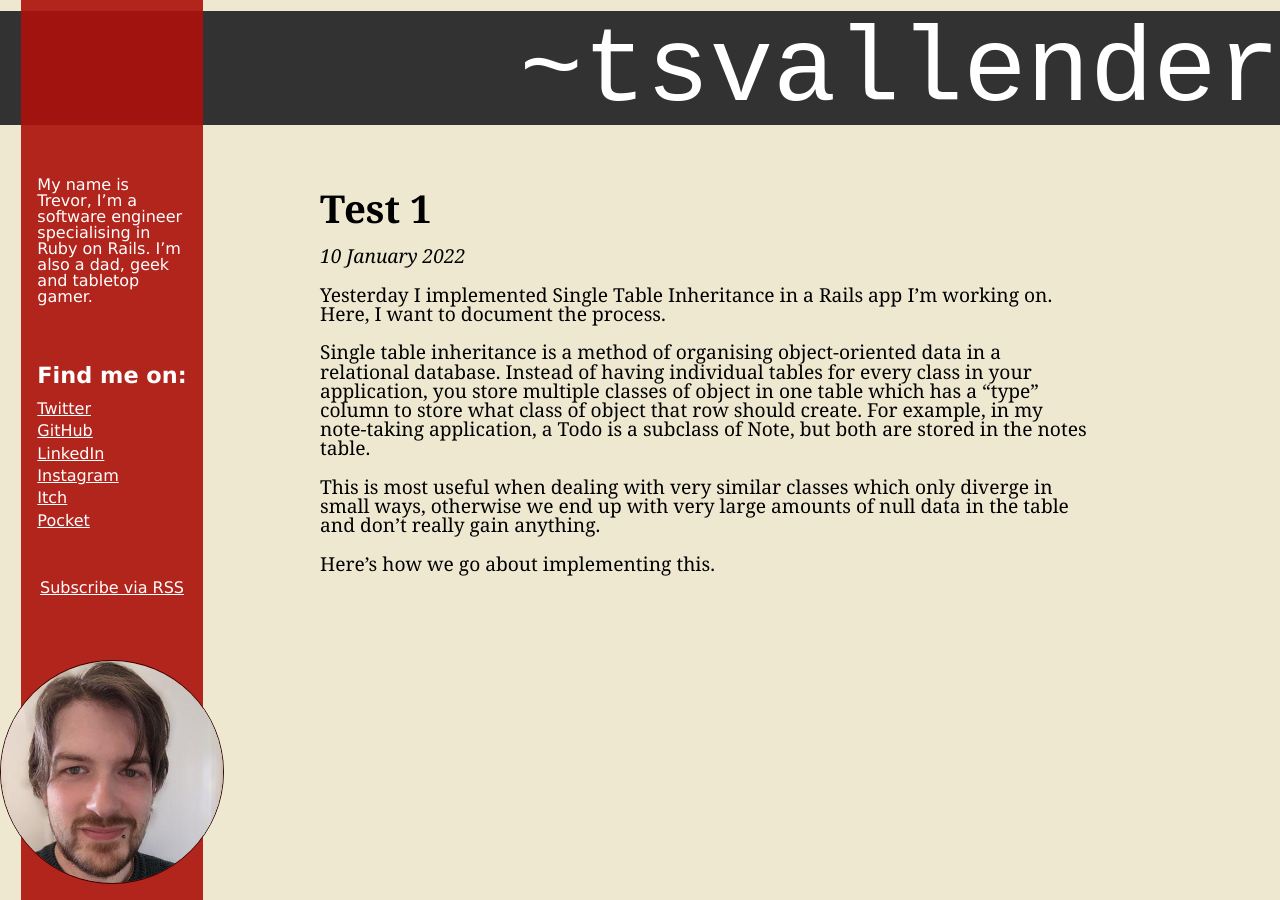
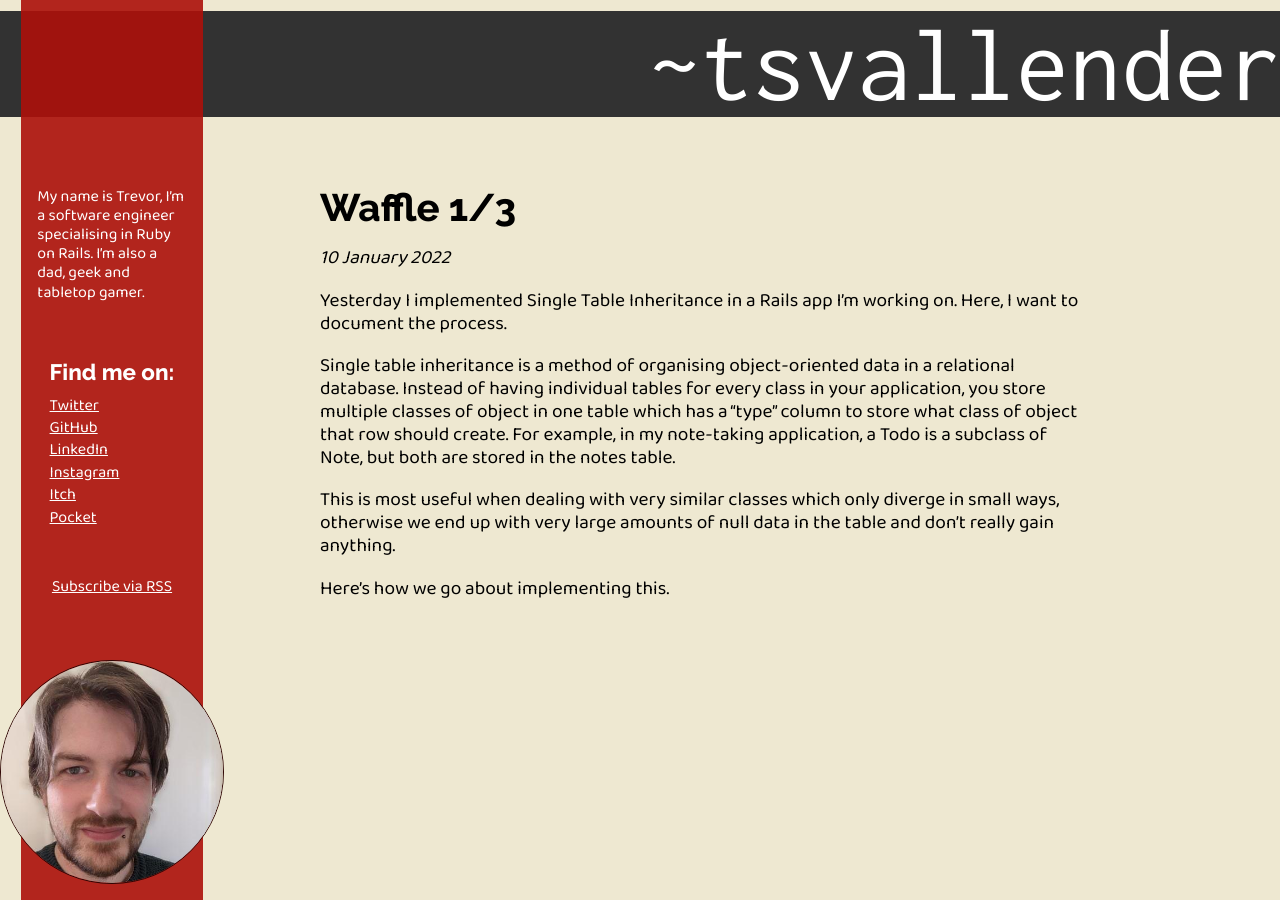
Before and after one commit to tsvallender-zz/tsvallender.github.io, a Jekyll site: the page built from _posts/2022-01-10-single-table-inheritance.md, in a window 1280 px wide. Built offline with Jekyll 4.4.1, drawn with Linux system fonts in a browser that asks for light colours; our own code applies the rules of GitHub Pages for plain Markdown files.

Commit message:
Font design added

```diff
--- a/_posts/2022-01-10-single-table-inheritance.md
+++ b/_posts/2022-01-10-single-table-inheritance.md
@@ -1,5 +1,5 @@
 ---
-title:  "Test 1"
+title:  "Waffle 1/3"
 date:   2022-01-10 17:12:31 +0000
 tags: rails oo db
 author: Trevor Vallender
--- a/assets/css/styles.css
+++ b/assets/css/styles.css
@@ -1,3 +1,29 @@
+@font-face {
+  font-family: 'Baloo2';
+  src: url("/assets/fonts/Baloo2-VF.ttf");
+  font-weight: 50 950;
+  font-stretch: 75% 125%;
+  font-style: normal;
+}
+
+@font-face {
+  font-family: 'Inconsolata';
+  src: url("/assets/fonts/Inconsolata-VF.ttf");
+  font-weight: 50 950;
+  font-stretch: 75% 125%;
+  font-style: normal;
+}
+
+@font-face {
+  font-family: 'Raleway';
+  src: url("/assets/fonts/Raleway-VF.woff2") format('woff2-variations');
+  font-weight: 125 950;
+  font-stretch: 75% 125%;
+  font-style: normal;
+  font-feature-settings: "onum";
+  font-feature-settings: "kern";
+}
+
 * {
   box-sizing: border-box;
 }
@@ -6,8 +32,8 @@ body {
   display: grid;
   grid-template-columns: .8fr 4fr;
   grid-template-rows: calc(5rem + 7vw) auto;
-  font-family: Verdana, Geneva, Tahoma, sans-serif;
   background-color: rgba(171, 143, 27, 0.2);
+  font-family: 'Baloo2';
 }
 
 header {
@@ -26,7 +52,7 @@ header h1 {
 header h1 a:link, header h1 a:visited {
   color: white;
   text-decoration: none;
-  font-family: monospace;
+  font-family: Inconsolata, monospace;
   font-weight: normal;
 }
 
@@ -78,7 +104,6 @@ ul.links li {
 }
 
 article {
-  font-family: Cambria, Cochin, Georgia, Times, 'Times New Roman', serif;
   font-size: 1.2em;
   margin: 0 0 0 10%;
   max-width: 60vw;
@@ -122,7 +147,8 @@ a:hover, li.post a:hover.read-more {
 }
 
 h1, h2, h3, h4, h5, h6 {
-  font-weight: bold;
+  font-family: Raleway, Impact, Haettenschweiler, 'Arial Narrow Bold', sans-serif;
+  font-weight: 750;
   margin: .5em 0;
 }
 
@@ -140,6 +166,8 @@ h4 {
 
 p {
   margin: 1em 0;
+  line-height: 1.2em;
+  font-weight: 50;
 }
 
 article .date {
@@ -160,6 +188,8 @@ pre {
   max-width: 100%;
   overflow-y: hidden;
   overflow-x: auto;
+  font-family: Inconsolate, monospace;
+  font-size: .8em;
 }
 
 @media (max-width: 700px) {
```
Also changed, not shown: assets/fonts/Baloo2-VF.ttf (added), assets/fonts/Inconsolata-VF.ttf (added), assets/fonts/Raleway-Regular.woff2 (deleted), assets/fonts/Raleway-VF.woff2 (added).
